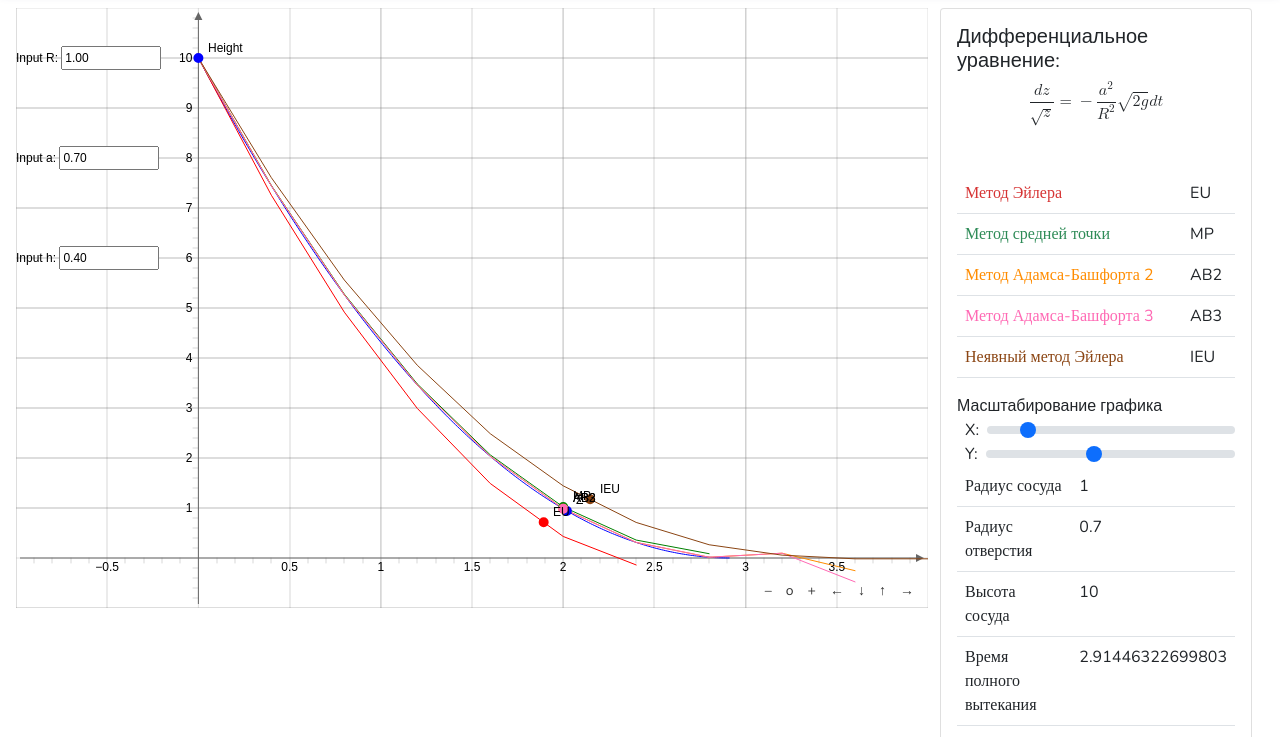
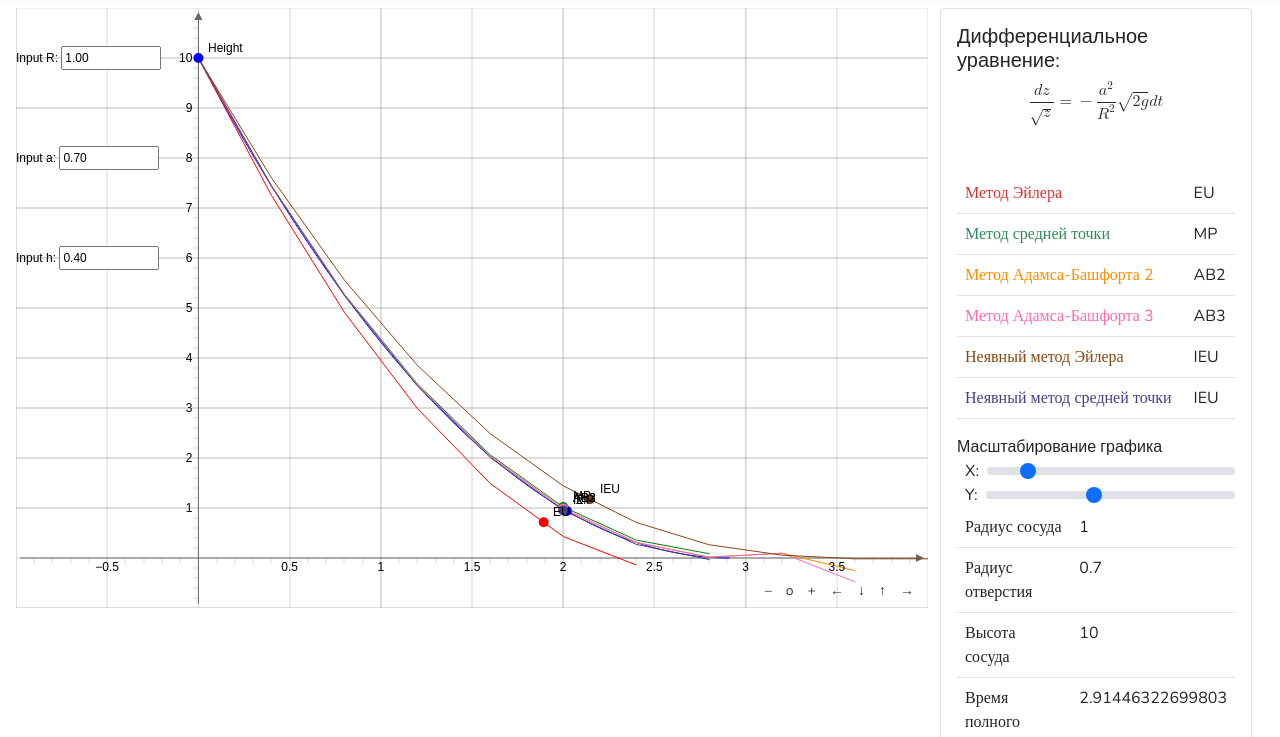
Before and after one commit to olesy/Web-Water-Outflow-Modeling, a plain HTML site: page index.html in a window 1280 px wide. Shown: the part 63-800 px from the top of the page. Drawn offline with nearby package versions, Linux system fonts and the light colour scheme; some packages are replaced by stand-ins of ours.

Commit message:
Неявный метод средней точки чееек

```diff
--- a/index.html
+++ b/index.html
@@ -82,6 +82,10 @@
                     <td style="color: saddlebrown;">Неявный метод Эйлера</td>
                     <td>IEU</td>
                 </tr>
+                <tr>
+                    <td style="color: darkslateblue;">Неявный метод средней точки</td>
+                    <td>IEU</td>
+                </tr>
             </table>
             <table class="table">
                 <tr>
@@ -160,14 +164,14 @@
         </label>
         <label for="cb6">Неявный метод Эйлера</label>
     </div>
-    <!--<div class="d-flex align-items-center col-auto p-3">
-        <input type="checkbox" id="cb6" checked>
-        <label class="label" for="cb6">
+    <div class="d-flex align-items-center col-auto p-3">
+        <input type="checkbox" id="cb7" checked onchange="update_graph('imp_midpoint',this)">
+        <label class="label" for="cb7">
             <div class="tick"></div>
         </label>
-        <label for="cb6">Метод средней точки</label>
+        <label for="cb7">Неявный метод средней точки</label>
     </div>
-    <div class="d-flex align-items-center col-auto p-3">
+    <!--<div class="d-flex align-items-center col-auto p-3">
         <input type="checkbox" id="cb7" checked>
         <label class="label" for="cb7">
             <div class="tick"></div>
--- a/js/engine.js
+++ b/js/engine.js
@@ -43,7 +43,12 @@ let graphs = {
         "data":[],
         "abs_err":[],
         "err":[]
-    }, "saddlebrown", "IEU"]
+    }, "saddlebrown", "IEU"],
+    "imp_midpoint":[null, null, true, "Неявный метод средней точки", {
+        "data":[],
+        "abs_err":[],
+        "err":[]
+    }, "darkslateblue", "IMP"],
 }
 
 // Change XY range
@@ -215,11 +220,12 @@ function solve_real(x0, I, R, a, dt, height) {
     return data
 }
 
-function solve_newton(x0, f, f_dot, tol = 1.0e-9) {
+function solve_newton(x0, f, f_dot, tol = 1.0e-12) {
     let max_iter = 50
     let x = x0
     let prev = 0
     for (let i = 0; i < max_iter; i++) {
+        console.log(i)
         prev = x
         x -= f(0, x) / f_dot(0, x)
         if (Math.abs(x - prev) < tol) {
@@ -243,7 +249,23 @@ function solve_implicit_euler(x0, I, dt, f, f_dot) {
             return (data[i - 1][0] + dt * f(t1, x1) - x1)
         }
         let dx_dt = solve_newton(data[i - 1][0], exp, exp_dot)
-        console.log(dx_dt)
+        data.push([dx_dt])
+    }
+    return data
+}
+
+function solve_implicit_midpoint(x0, I, dt, f, f_dot) {
+    let data = [x0]
+    let N = (I[1] - I[0]) / dt
+    for (let i = 1; i < N; ++i) {
+        let k1 = f(0, data[i - 1][0])
+        let exp = function (t1, x1) {
+            return f(t1, x1 * dt / 2 + data[i - 1][0]) - x1
+        }
+        let exp_dot = function (t1, x1) {
+            return f_dot(t1, x1 * dt / 2 + data[i - 1][0]) - 1
+        }
+        let dx_dt = data[i - 1][0] + dt * solve_newton(k1, exp, exp_dot)
         data.push([dx_dt])
     }
     return data
@@ -290,6 +312,8 @@ function ode_diff_water(method = "real", R, a, h, height, update) {
         data1 = solve_real(x01, I1, R, a, h, height)
     } else if (method === "imp_euler") {
         data1 = solve_implicit_euler(x01, I1, h, f1, f1_dot)
+    } else if (method === "imp_midpoint") {
+        data1 = solve_implicit_midpoint(x01, I1, h, f1, f1_dot)
     }
     let q1 = I1[0]
     for (let i = 0; i < data1.length; i++) {
@@ -300,7 +324,7 @@ function ode_diff_water(method = "real", R, a, h, height, update) {
 }
 
 // Evaluating methods
-for (let i of ["euler", "midpoint", "ab2", "ab3", "imp_euler", "real"]) {
+for (let i of ["euler", "midpoint", "ab2", "ab3", "imp_euler", "imp_midpoint", "real"]) {
     graphs[i][4].data = ode_diff_water(i, parseFloat(R_slider.Value()), parseFloat(a_slider.Value()),
         parseFloat(h_slider.Value()), startZ.Y(), update_parameters)
 }
```
